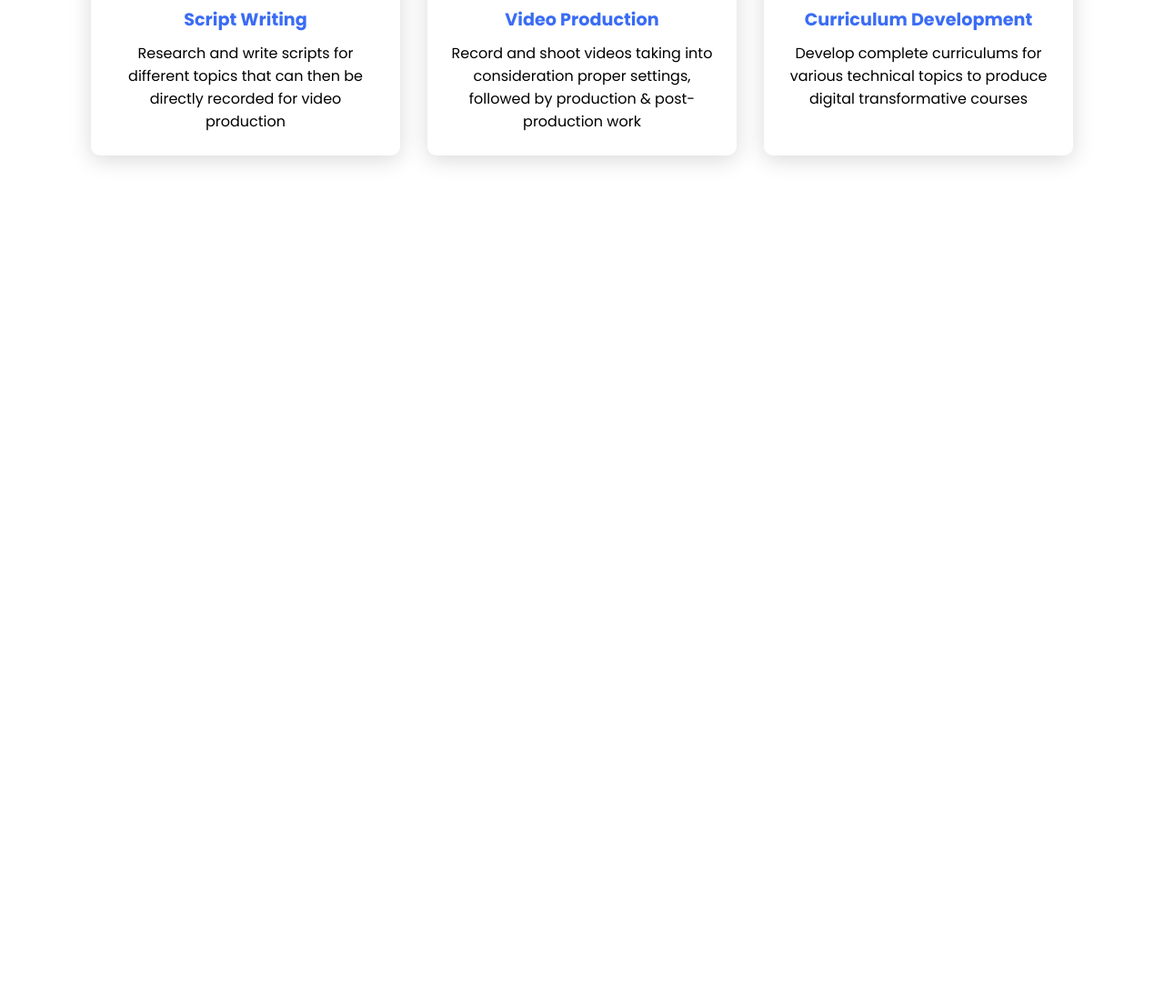
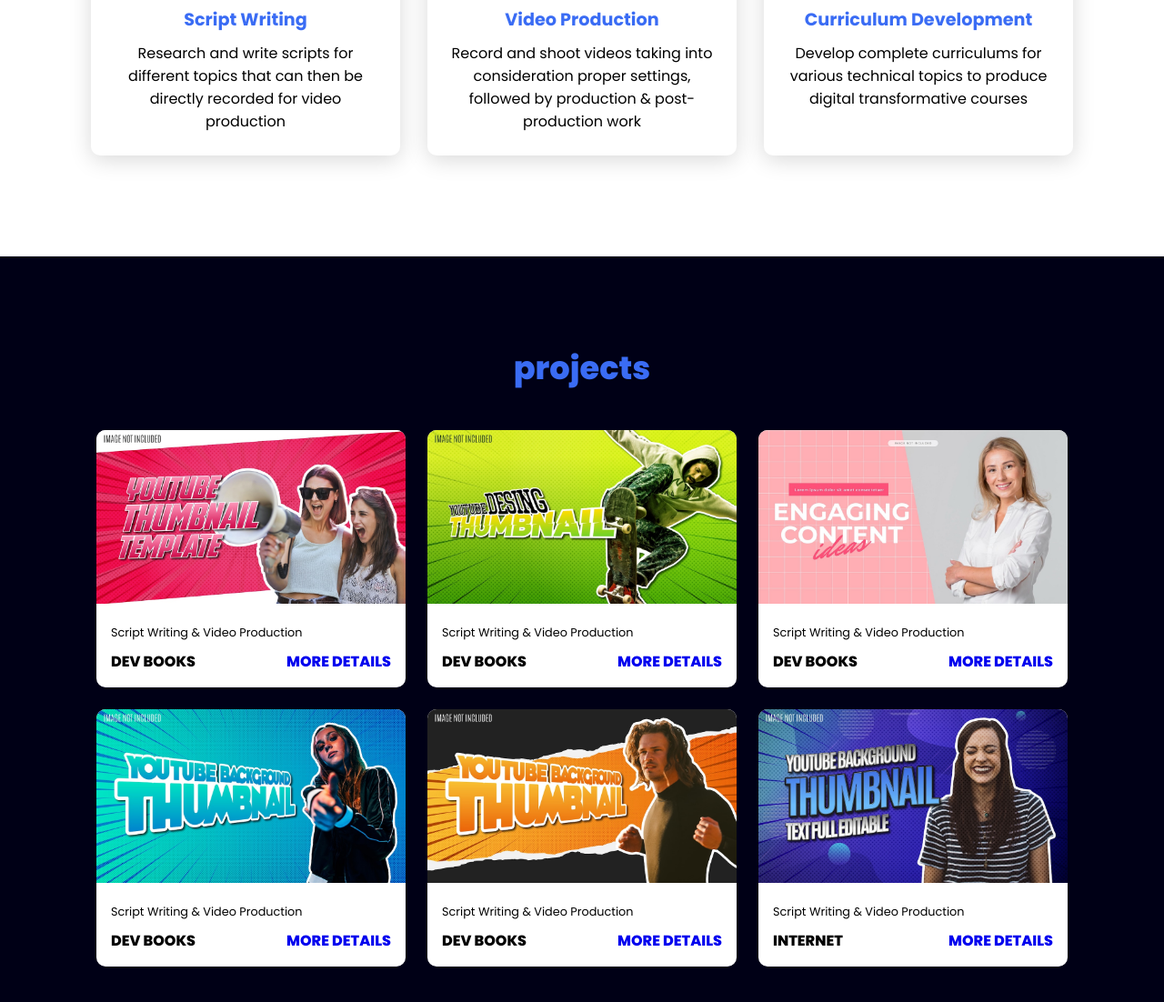
Before and after one commit to kyrillosRamzy/Simple-portfolio-using-html-and-css, a plain HTML site: page index.html in a window 1280 px wide. Shown: the part 1214-2316 px from the top of the page at 91% size. Before the commit the page ends 1496 px from the top, so only its background shows below. Drawn offline with Linux system fonts and the light colour scheme.

Commit message:
create projects section

```diff
--- a/index.html
+++ b/index.html
@@ -85,5 +85,87 @@
         </div>
       </div>
     </section>
+    <!-- end services section -->
+    <!-- start project section -->
+    <section class="projects" id="projects">
+      <div class="container">
+        <h2 class="title">projects</h2>
+        <div class="content">
+          <div class="project-card">
+            <div class="project-image">
+              <img src="images/1.jpg" />
+            </div>
+            <div class="project-info">
+              <p class="project-category">Script Writing & Video Production</p>
+              <strong class="project-title">
+                <span>Dev Books</span>
+                <a href="#" class="more-details">More details</a>
+              </strong>
+            </div>
+          </div>
+          <div class="project-card">
+            <div class="project-image">
+              <img src="images/2.jpg" />
+            </div>
+            <div class="project-info">
+              <p class="project-category">Script Writing & Video Production</p>
+              <strong class="project-title">
+                <span>Dev Books</span>
+                <a href="#" class="more-details">More details</a>
+              </strong>
+            </div>
+          </div>
+          <div class="project-card">
+            <div class="project-image">
+              <img src="images/3.jpg" />
+            </div>
+            <div class="project-info">
+              <p class="project-category">Script Writing & Video Production</p>
+              <strong class="project-title">
+                <span>Dev Books</span>
+                <a href="#" class="more-details">More details</a>
+              </strong>
+            </div>
+          </div>
+          <div class="project-card">
+            <div class="project-image">
+              <img src="images/4.jpg" />
+            </div>
+            <div class="project-info">
+              <p class="project-category">Script Writing & Video Production</p>
+              <strong class="project-title">
+                <span>Dev Books</span>
+                <a href="#" class="more-details">More details</a>
+              </strong>
+            </div>
+          </div>
+          <div class="project-card">
+            <div class="project-image">
+              <img src="images/5.jpg" />
+            </div>
+            <div class="project-info">
+              <p class="project-category">Script Writing & Video Production</p>
+              <strong class="project-title">
+                <span>Dev Books</span>
+                <a href="#" class="more-details">More details</a>
+              </strong>
+            </div>
+          </div>
+          <div class="project-card">
+            <div class="project-image">
+              <img src="images/6.jpg" />
+            </div>
+            <div class="project-info">
+              <p class="project-category">Script Writing & Video Production</p>
+              <strong class="project-title">
+                <span>Internet</span>
+                <a href="#" class="more-details">More details</a>
+              </strong>
+            </div>
+          </div>
+        </div>
+      </div>
+    </section>
+    <!-- end project section -->
   </body>
 </html>
--- a/main.css
+++ b/main.css
@@ -24,6 +24,19 @@ body {
   padding-left: 15px;
   padding-right: 15px;
   margin: 0 auto;
+}
+.content {
+  display: flex;
+  justify-content: center;
+  flex-direction: row;
+  flex-wrap: wrap;
+}
+.title {
+  text-align: center;
+  color: var(--main-color);
+  font-size: 2.2em;
+  font-weight: 800;
+  margin-bottom: 30px;
 }
 /* Small */
 @media (min-width: 768px) {
@@ -90,13 +103,6 @@ nav a:hover {
   nav {
     width: 70%;
   }
-}
-.title {
-  text-align: center;
-  color: var(--main-color);
-  font-size: 2.2em;
-  font-weight: 800;
-  margin-bottom: 30px;
 }
 /* end header */
 /* start home section */
@@ -173,12 +179,6 @@ nav a:hover {
 .services .container {
   padding: var(--section-padding) 0;
 }
-.services .container .content {
-  display: flex;
-  justify-content: center;
-  flex-direction: row;
-  flex-wrap: wrap;
-}
 .card {
   width: 21.25em;
   padding: 25px;
@@ -206,3 +206,44 @@ nav a:hover {
   margin: 10px;
 }
 /* end services section */
+/* start project section */
+.projects {
+  width: 100%;
+  padding: var(--section-padding) 0;
+  background-color: #000016;
+}
+.projects .container {
+  padding: var(--section-padding) 0;
+}
+.project-card {
+  background-color: #fff;
+  width: 21.25em;
+  overflow: hidden;
+  border-radius: 10px;
+  margin: 12px;
+  transition: var(--transition-duration) ease;
+}
+.project-card:hover {
+  transform: scale(1.1);
+}
+.project-card:hover .project-image {
+  opacity: 0.9;
+}
+.project-image img {
+  width: 100%;
+}
+.project-info {
+  padding: 1em;
+}
+.project-category {
+  font-size: 0.8em;
+  color: #000;
+}
+.project-title {
+  margin-top: 10px;
+  display: flex;
+  justify-content: space-between;
+  text-transform: uppercase;
+  font-weight: 800;
+}
+/* end project section */
```
Also changed, not shown: images/1.jpg (added), images/2.jpg (added), images/3.jpg (added), images/4.jpg (added), images/5.jpg (added), images/6.jpg (added), images/work1.jpg (deleted), images/work2.jpg (deleted), images/work3.jpg (deleted), images/work4.jpg (deleted), images/work5.jpg (deleted), images/work6.jpg (deleted).
